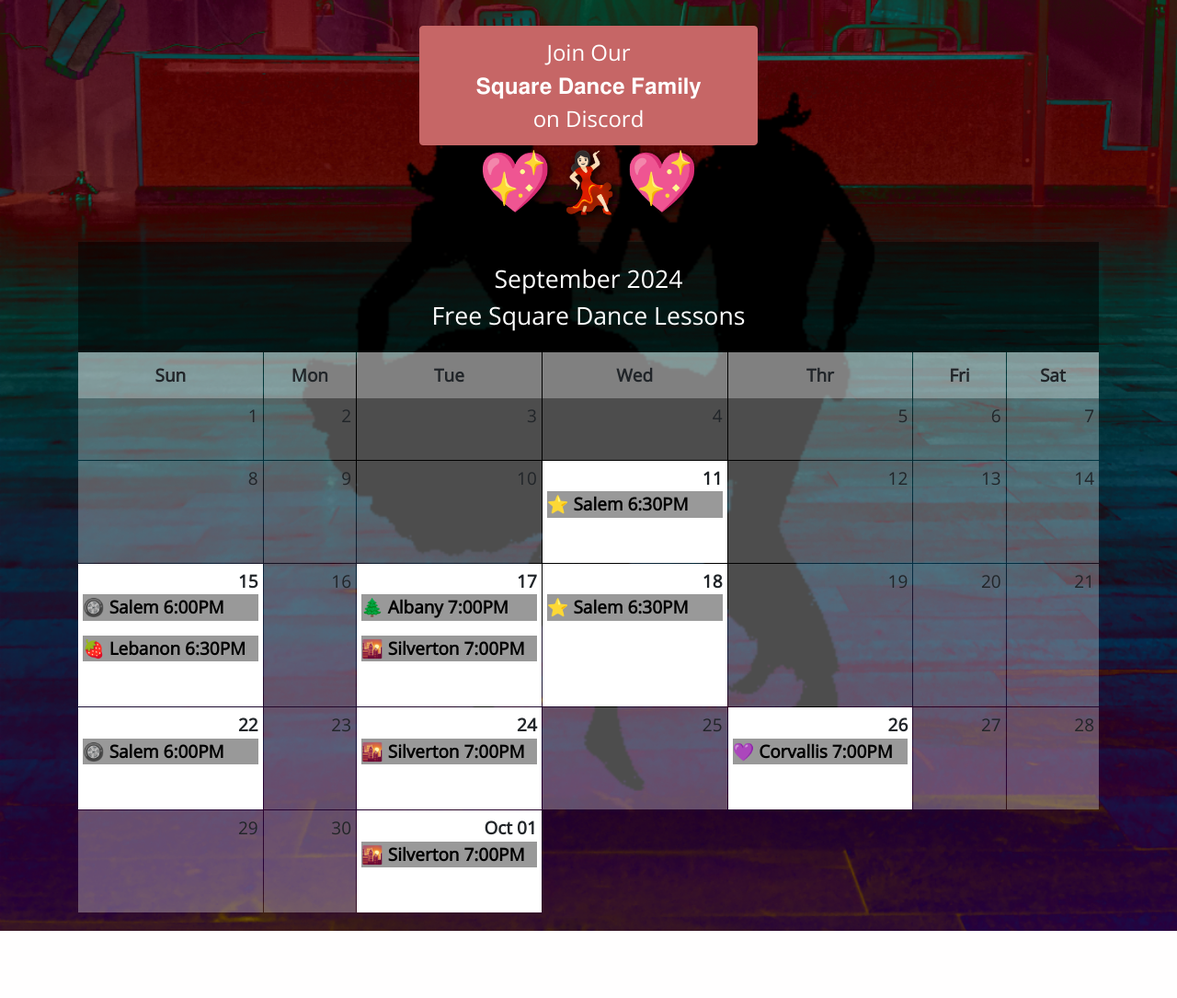
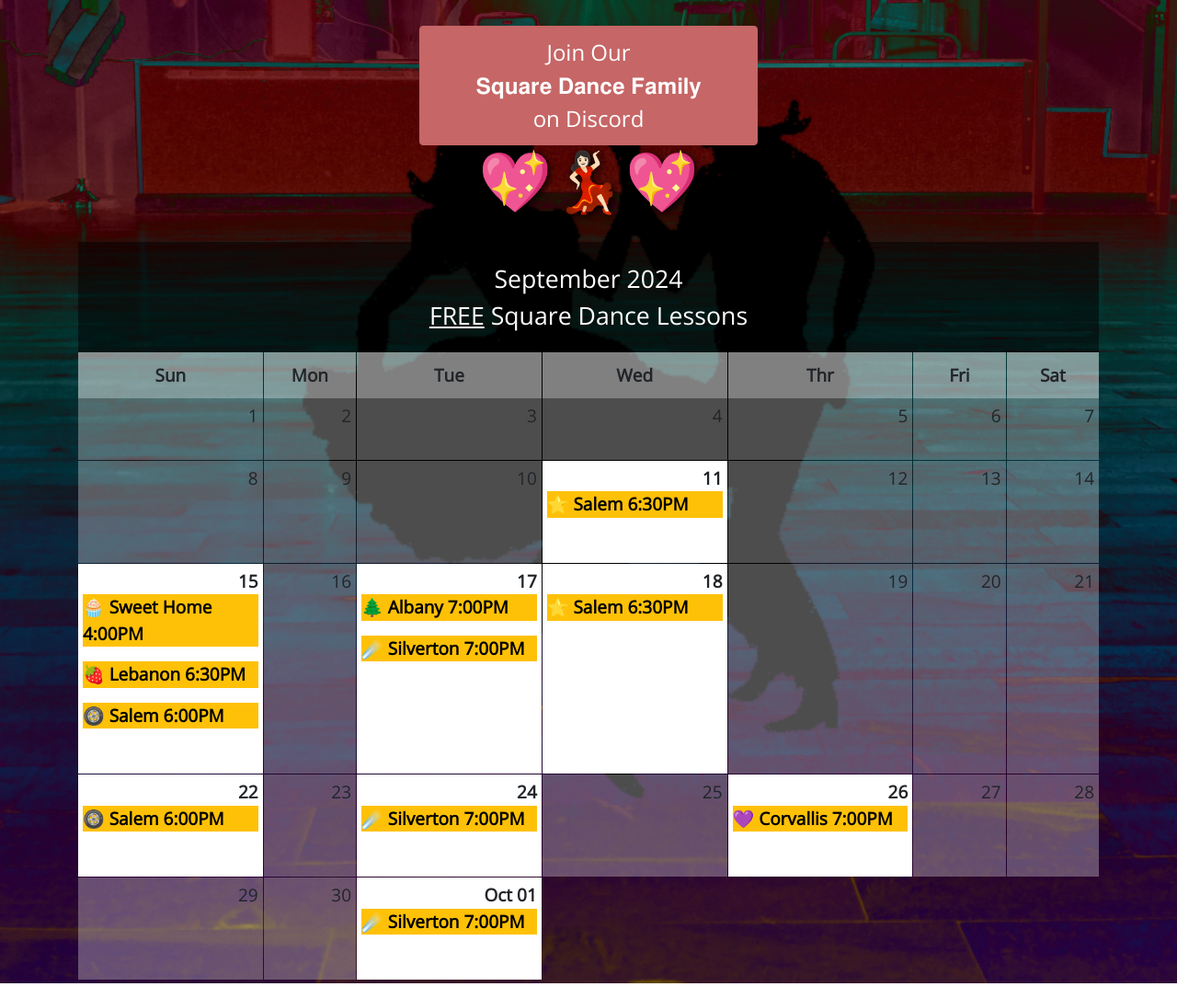
Before and after one commit to layhna/layhna.github.io, a PHP site: page / in a window 1280 px wide. Shown: the whole page at 92% size. Before the commit the page ends 1012 px from the top, so only its background shows below. Run offline with PHP 8.4, Linux system fonts and the light colour scheme.

Commit message:
calendar update

```diff
--- a/css/tooplate-style.css
+++ b/css/tooplate-style.css
@@ -315,5 +315,5 @@ h5 {
 .active-day p {
 	text-align: left;
 	color: #000;
-	background-color: #999;
+	background-color: #ffc107;
 }
--- a/index.html
+++ b/index.html
@@ -46,7 +46,7 @@ https://www.tooplate.com/view/2096-individual
 
 			<div class="calendar calendar-header">
 				<b>September 2024
-				<br>Free Square Dance Lessons</b>
+				<br><u>FREE</u> Square Dance Lessons</b>
 			</div>
 			<div class="calendar calendar-days">
 				<div class="day">Sun</div>
@@ -72,23 +72,23 @@ https://www.tooplate.com/view/2096-individual
 				<div class="off">12</div>
 				<div class="off">13</div>
 				<div class="off">14</div>
-				<div class="active-day">15<p>🛞 Salem 6:00PM</p><p>🍓 Lebanon 6:30PM</p></div>
+				<div class="active-day">15<p>🧁 Sweet Home 4:00PM</p><p>🍓 Lebanon 6:30PM</p><p>🛞 Salem 6:00PM</p></div>
 				<div class="off">16</div>
-				<div class="active-day">17<p>🌲 Albany 7:00PM</p><p>🌇 Silverton 7:00PM</p></div>
+				<div class="active-day">17<p>🌲 Albany 7:00PM</p><p>☄️ Silverton 7:00PM</p></div>
 				<div class="active-day">18<p>⭐️ Salem 6:30PM</p></div>
 				<div class="off">19</div>
 				<div class="off">20</div>
 				<div class="off">21</div>
 				<div class="active-day">22<p>🛞 Salem 6:00PM</p></div>
 				<div class="off">23</div>
-				<div class="active-day">24<p>🌇 Silverton 7:00PM</p></div>
+				<div class="active-day">24<p>☄️ Silverton 7:00PM</p></div>
 				<div class="off">25</div>
 				<div class="active-day">26<p>💜 Corvallis 7:00PM</p></div>
 				<div class="off">27</div>
 				<div class="off">28</div>
 				<div class="off">29</div>
 				<div class="off">30</div>
-				<div class="active-day">Oct 01<p>🌇 Silverton 7:00PM</p></div>
+				<div class="active-day">Oct 01<p>☄️ Silverton 7:00PM</p></div>
 			</div>
 		</div>
           </section>
```
